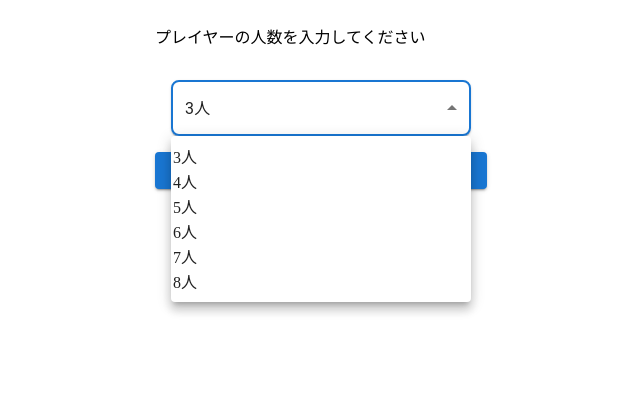
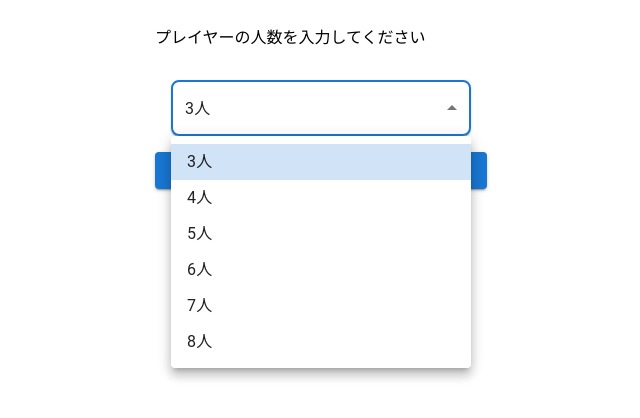
Before and after one commit to gaou1109-cyber/ReactLearn, a Next.js app: page /wordWolf/input in a window 1280 px wide. Both pictures are taken after a click on the element "3人". Shown: the top 418 px of the page, without its empty margins (287-927 px from the left). Built offline with nearby package versions, Linux system fonts and the light colour scheme.

Commit message:
[修正 ]optionタブをMenuItemに修正

```diff
--- a/src/pages/wordWolf/input.tsx
+++ b/src/pages/wordWolf/input.tsx
@@ -2,6 +2,7 @@ import React, { useState } from "react";
 import { useRouter } from "next/router";
 import Button from "@mui/material/Button";
 import Select from "@mui/material/Select";
+import MenuItem from "@mui/material/MenuItem";
 import FormControl from "@mui/material/FormControl";
 import Container from "@mui/material/Container";
 
@@ -37,12 +38,12 @@ const PlayerInput = () => {
               minWidth: 300,
             }}
           >
-            <option value="3">3人</option>
-            <option value="4">4人</option>
-            <option value="5">5人</option>
-            <option value="6">6人</option>
-            <option value="7">7人</option>
-            <option value="8">8人</option>
+            <MenuItem value="3">3人</MenuItem>
+            <MenuItem value="4">4人</MenuItem>
+            <MenuItem value="5">5人</MenuItem>
+            <MenuItem value="6">6人</MenuItem>
+            <MenuItem value="7">7人</MenuItem>
+            <MenuItem value="8">8人</MenuItem>
           </Select>
           <Button variant="contained" onClick={handleDecidePlayer}>
             プレイヤーを決定する
```
